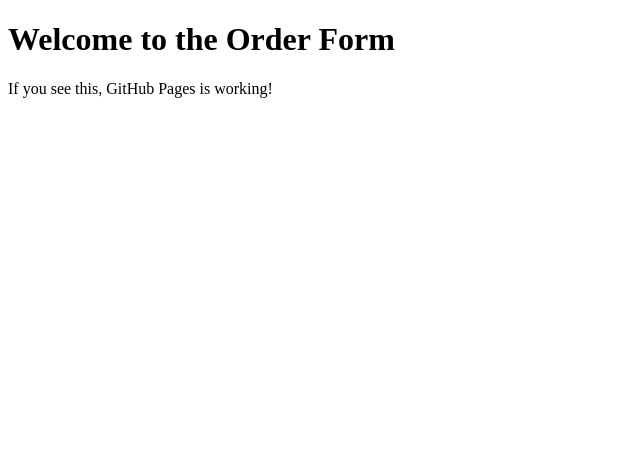
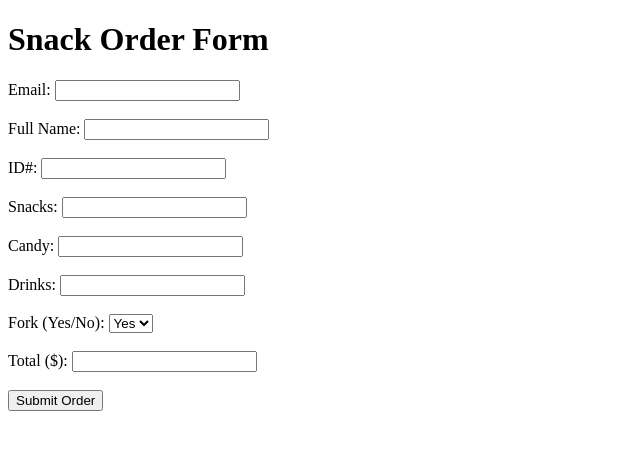
Before and after one commit to andrewnaguib25/order-form, a plain HTML site: page index.html in a window 1280 px wide. Shown: the whole page, without its empty margins (0-640 px from the left). Drawn offline with Linux system fonts and the light colour scheme.

Commit message:
Update index.html

```diff
--- a/index.html
+++ b/index.html
@@ -6,7 +6,49 @@
     <title>Order Form</title>
 </head>
 <body>
-    <h1>Welcome to the Order Form</h1>
-    <p>If you see this, GitHub Pages is working!</p>
-</body>
-</html>
+    <h1>Snack Order Form</h1>
+    <form id="orderForm">
+        <label for="email">Email:</label>
+        <input type="email" id="email" name="email" required><br><br>
+
+        <label for="fullName">Full Name:</label>
+        <input type="text" id="fullName" name="fullName" required><br><br>
+
+        <label for="idNumber">ID#:</label>
+        <input type="text" id="idNumber" name="idNumber" required><br><br>
+
+        <label for="snacks">Snacks:</label>
+        <input type="text" id="snacks" name="snacks"><br><br>
+
+        <label for="candy">Candy:</label>
+        <input type="text" id="candy" name="candy"><br><br>
+
+        <label for="drinks">Drinks:</label>
+        <input type="text" id="drinks" name="drinks"><br><br>
+
+        <label for="fork">Fork (Yes/No):</label>
+        <select id="fork" name="fork">
+            <option value="Yes">Yes</option>
+            <option value="No">No</option>
+        </select><br><br>
+
+        <label for="total">Total ($):</label>
+        <input type="number" id="total" name="total" step="0.01" required><br><br>
+
+        <button type="submit">Submit Order</button>
+    </form>
+
+    <script>
+        document.getElementById("orderForm").addEventListener("submit", function(event) {
+            event.preventDefault();
+
+            let formData = new FormData(this);
+            let jsonObject = {};
+            formData.forEach((value, key) => {
+                jsonObject[key] = value;
+            });
+
+            fetch("https://script.google.com/macros/s/AKfycbzjIh5T85hqpsIen7v3bJN0VRZ0Uyt_H_6G5WaL4ho7n1rg6_sc1qiOL2WU66SFW0VdWw/exec", {
+                method: "POST",
+                mode: "no-cors",
+                headers: { "Content-T
```
